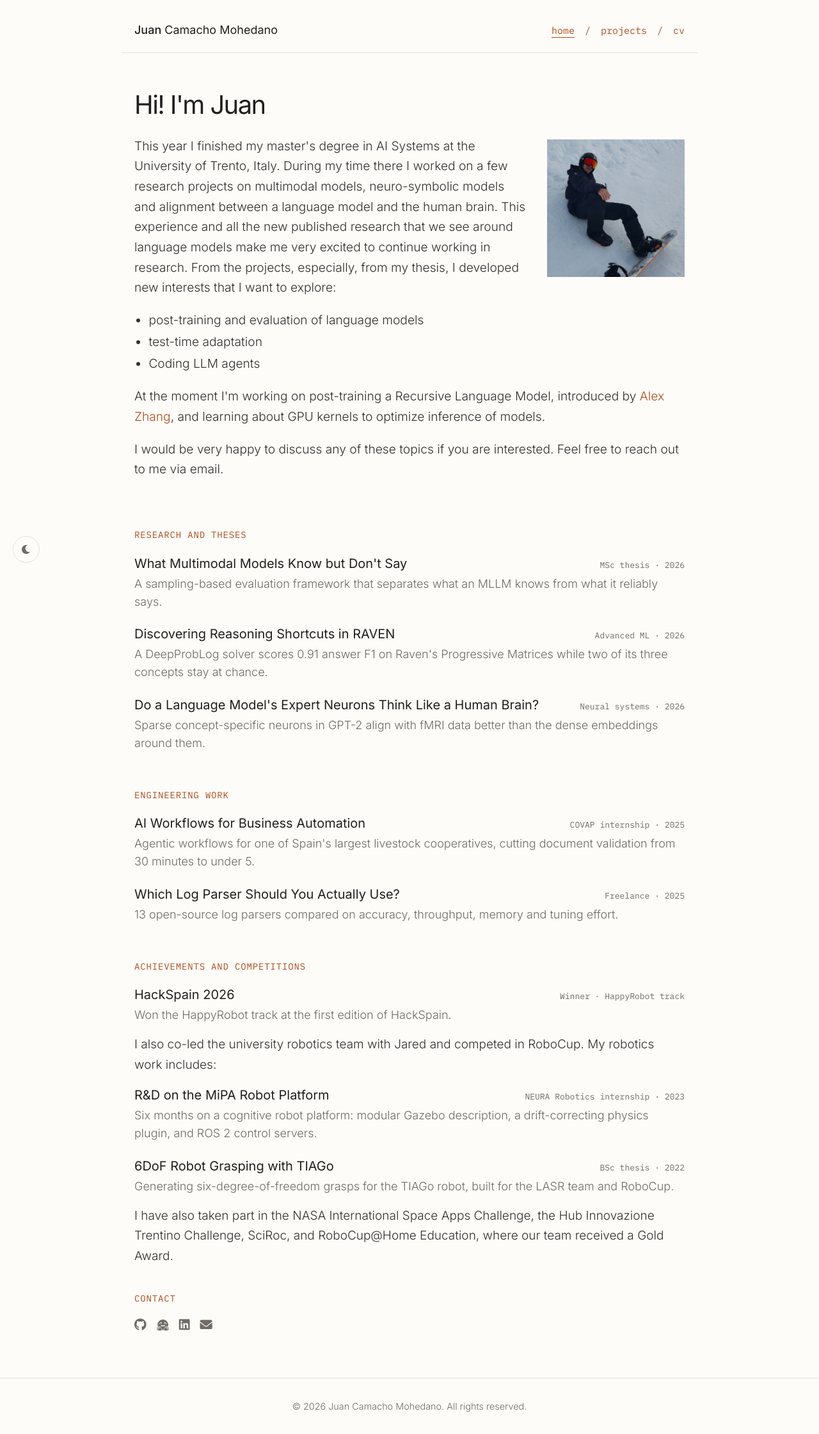
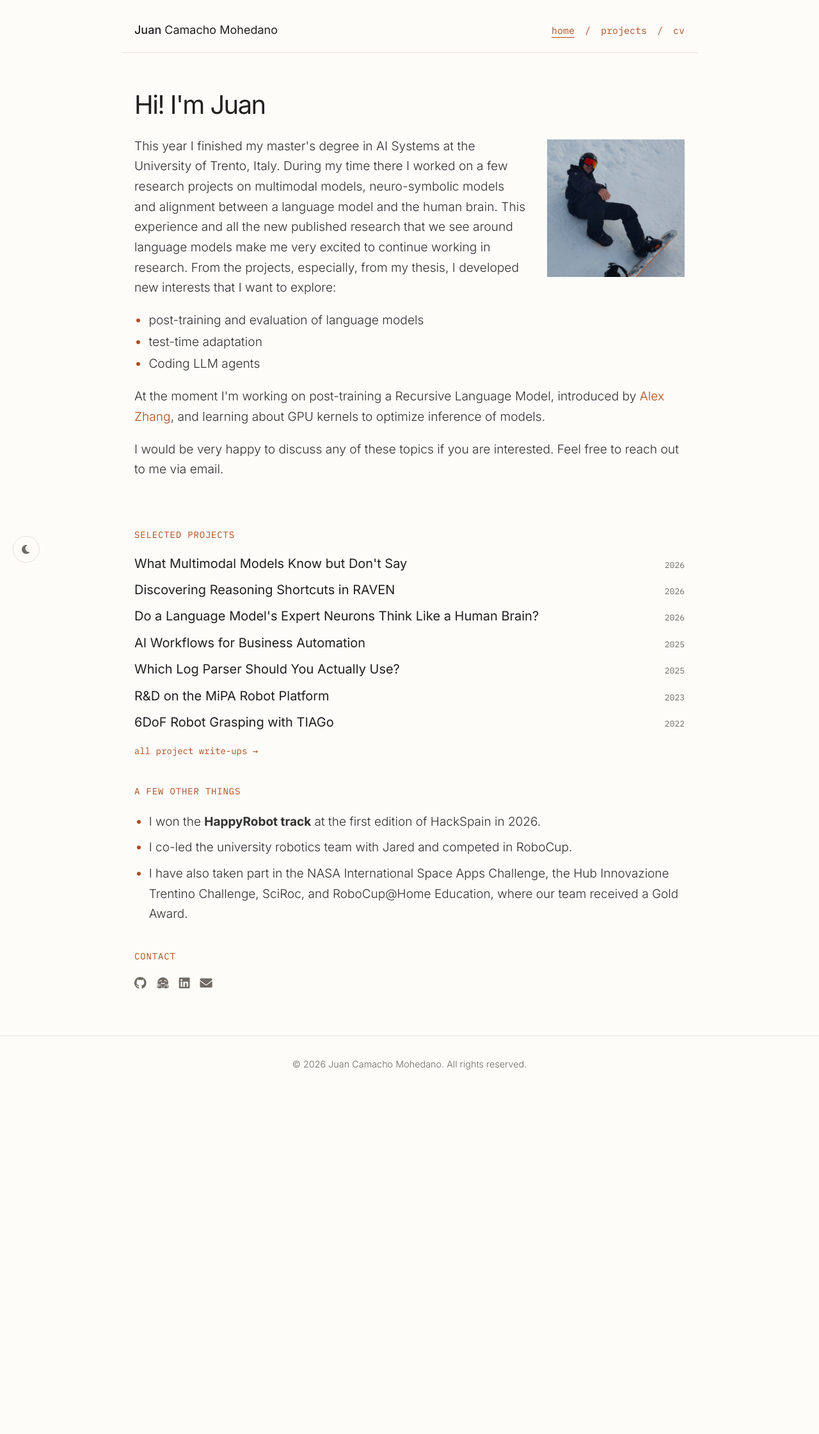
Before and after one commit to jucamohedano/jucamohedano.github.io, a Jekyll site: the page built from index.md, in a window 1280 px wide. Shown: the whole page at 64% size. Built offline with Jekyll 4.4.1, drawn with Linux system fonts in a browser that asks for light colours; after the commit the page ends 1708 px from its top, so only the background shows below that.

Commit message:
Simplify homepage and style project notes

```diff
--- a/css/styles.css
+++ b/css/styles.css
@@ -406,11 +406,11 @@ html:not([data-theme]) .theme-toggle {
 }
 
 .home-list li {
-    padding: 0 0 1.5rem;
+    padding: 0 0 0.9rem;
 }
 
 .home-list li:last-child {
-    padding-bottom: 1rem;
+    padding-bottom: 0;
 }
 
 .hl-top {
@@ -443,11 +443,23 @@ html:not([data-theme]) .theme-toggle {
     white-space: nowrap;
 }
 
-.hl-desc {
-    margin: 0.25rem 0 0;
-    font-size: 1.125rem;
-    line-height: 1.55;
-    color: var(--text-muted);
+.all-projects {
+    margin: 1.25rem 0 0;
+    font-family: "IBM Plex Mono", "SFMono-Regular", Consolas, monospace;
+    font-size: 0.875rem;
+}
+
+.notables {
+    padding-left: 1.2em;
+}
+
+.notables li {
+    margin-bottom: 0.6rem;
+}
+
+.notables li::marker,
+.bio ul.interests li::marker {
+    color: var(--accent);
 }
 
 /* Footer */
@@ -550,14 +562,26 @@ footer p {
     }
 }
 
-/* Blog Post Styles */
+/* Individual project notes */
+.post-back {
+    display: inline-block;
+    margin-bottom: 1.75rem;
+    font-family: "IBM Plex Mono", "SFMono-Regular", Consolas, monospace;
+    font-size: 0.875rem;
+    font-weight: 400;
+}
+
 .post-header {
     margin-bottom: 2.5rem;
 }
 
 .post-header .post-title {
-    margin: 0 0 0.5rem;
-    line-height: 1.2;
+    margin: 0 0 1rem;
+    font-size: clamp(1.75rem, 4vw, 2.5rem);
+    font-weight: 400;
+    letter-spacing: -0.03em;
+    line-height: 1.25;
+    overflow-wrap: anywhere;
 }
 
 .post-header .post-meta {
@@ -567,19 +591,37 @@ footer p {
 .post-content {
     margin-bottom: 2rem;
     font-size: 1.375rem;
+    line-height: 1.7;
+    overflow-wrap: break-word;
 }
 
 .post-content h2 {
     margin-top: 2.5rem;
+    margin-bottom: 1rem;
+    color: var(--accent);
+    font-size: 1.5rem;
+    font-weight: 400;
+    letter-spacing: -0.02em;
+}
+
+.post-content ul,
+.post-content ol {
+    padding-left: 1.4em;
 }
 
 .post-content li {
     margin-bottom: 0.4rem;
 }
 
+.post-content li::marker {
+    color: var(--accent);
+    font-family: "IBM Plex Mono", "SFMono-Regular", Consolas, monospace;
+}
+
 .post-content h3 {
     margin-top: 1.75rem;
-    font-size: 1.5rem;
+    font-size: 1.375rem;
+    font-weight: 500;
 }
 
 .post-content strong {
@@ -595,6 +637,40 @@ footer p {
 
 .post-content img:hover {
     opacity: 0.9;
+}
+
+.post-content img + em,
+.post-content p > em:only-child {
+    color: var(--text-muted);
+    font-size: 0.9em;
+    line-height: 1.6;
+}
+
+.post-content blockquote {
+    border-left-width: 2px;
+    font-size: inherit;
+}
+
+.post-content table {
+    display: block;
+    max-width: 100%;
+    margin: 1.5rem 0;
+    overflow-x: auto;
+    border-collapse: collapse;
+    font-size: 0.9em;
+    font-variant-numeric: tabular-nums;
+}
+
+.post-content th,
+.post-content td {
+    padding: 0.6rem 0.75rem;
+    border-bottom: 1px solid var(--border-color);
+    text-align: left;
+}
+
+.post-content th {
+    color: var(--heading-color);
+    font-weight: 500;
 }
 
 /* Inline SVG diagrams: theme-aware, scale with the column */
@@ -626,14 +702,45 @@ footer p {
     margin-top: 3rem;
     padding-top: 1.5rem;
     border-top: 1px solid var(--border-color);
+    gap: 1.5rem;
+    font-size: 1.125rem;
+    line-height: 1.5;
 }
 
 .post-navigation a {
-    max-width: 45%;
+    flex: 0 1 50%;
+    min-width: 0;
+    color: var(--heading-color);
+    overflow-wrap: anywhere;
+}
+
+.post-navigation a:hover {
+    color: var(--accent);
+}
+
+.post-navigation-label {
+    display: block;
+    margin-bottom: 0.5rem;
+    color: var(--accent);
+    font-family: "IBM Plex Mono", "SFMono-Regular", Consolas, monospace;
+    font-size: 0.75rem;
+    font-weight: 400;
 }
 
 .post-navigation .next {
     margin-left: auto;
+    text-align: right;
+}
+
+@media (max-width: 600px) {
+    .post-navigation {
+        flex-direction: column;
+    }
+
+    .post-navigation .next {
+        margin-left: 0;
+        text-align: left;
+    }
 }
 
 /* Syntax Highlighting */
--- a/index.md
+++ b/index.md
@@ -31,89 +31,66 @@ layout: default
     </p>
 </section>
 
-<section id="research">
-    <h2 class="section-title">research and theses</h2>
+<section id="projects">
+    <h2 class="section-title">selected projects</h2>
     <ul class="home-list">
         <li>
             <div class="hl-top">
                 <h3 class="hl-title"><a href="/blog/2026/07/22/what-multimodal-models-know/">What Multimodal Models Know but Don't Say</a></h3>
-                <span class="hl-meta">MSc thesis · 2026</span>
+                <time class="hl-meta" datetime="2026-07-22">2026</time>
             </div>
-            <p class="hl-desc">A sampling-based evaluation framework that separates what an MLLM knows from what it reliably says.</p>
         </li>
         <li>
             <div class="hl-top">
                 <h3 class="hl-title"><a href="/blog/2026/06/22/reasoning-shortcuts-raven/">Discovering Reasoning Shortcuts in RAVEN</a></h3>
-                <span class="hl-meta">Advanced ML · 2026</span>
+                <time class="hl-meta" datetime="2026-06-22">2026</time>
             </div>
-            <p class="hl-desc">A DeepProbLog solver scores 0.91 answer F1 on Raven's Progressive Matrices while two of its three concepts stay at chance.</p>
         </li>
         <li>
             <div class="hl-top">
                 <h3 class="hl-title"><a href="/blog/2026/02/19/expert-neurons-brain-alignment/">Do a Language Model's Expert Neurons Think Like a Human Brain?</a></h3>
-                <span class="hl-meta">Neural systems · 2026</span>
+                <time class="hl-meta" datetime="2026-02-19">2026</time>
             </div>
-            <p class="hl-desc">Sparse concept-specific neurons in GPT-2 align with fMRI data better than the dense embeddings around them.</p>
         </li>
-    </ul>
-</section>
-
-<section id="engineering">
-    <h2 class="section-title">engineering work</h2>
-    <ul class="home-list">
         <li>
             <div class="hl-top">
                 <h3 class="hl-title"><a href="/blog/2025/07/31/covap-ai-internship/">AI Workflows for Business Automation</a></h3>
-                <span class="hl-meta">COVAP internship · 2025</span>
+                <time class="hl-meta" datetime="2025-07-31">2025</time>
             </div>
-            <p class="hl-desc">Agentic workflows for one of Spain's largest livestock cooperatives, cutting document validation from 30 minutes to under 5.</p>
         </li>
         <li>
             <div class="hl-top">
                 <h3 class="hl-title"><a href="/blog/2025/05/31/benchmarking-log-parsers/">Which Log Parser Should You Actually Use?</a></h3>
-                <span class="hl-meta">Freelance · 2025</span>
+                <time class="hl-meta" datetime="2025-05-31">2025</time>
             </div>
-            <p class="hl-desc">13 open-source log parsers compared on accuracy, throughput, memory and tuning effort.</p>
         </li>
-    </ul>
-</section>
-
-<section id="robotics">
-    <h2 class="section-title">achievements and competitions</h2>
-    <ul class="home-list">
-        <li>
-            <div class="hl-top">
-                <h3 class="hl-title">HackSpain 2026</h3>
-                <span class="hl-meta">Winner · HappyRobot track</span>
-            </div>
-            <p class="hl-desc">Won the HappyRobot track at the first edition of HackSpain.</p>
-        </li>
-    </ul>
-    <p>
-        I also co-led the university robotics team with Jared and competed in
-        RoboCup. My robotics work includes:
-    </p>
-    <ul class="home-list">
         <li>
             <div class="hl-top">
                 <h3 class="hl-title"><a href="/blog/2023/06/30/neura-robotics-internship/">R&amp;D on the MiPA Robot Platform</a></h3>
-                <span class="hl-meta">NEURA Robotics internship · 2023</span>
+                <time class="hl-meta" datetime="2023-06-30">2023</time>
             </div>
-            <p class="hl-desc">Six months on a cognitive robot platform: modular Gazebo description, a drift-correcting physics plugin, and ROS 2 control servers.</p>
         </li>
         <li>
             <div class="hl-top">
                 <h3 class="hl-title"><a href="/blog/2022/05/01/bsc-thesis-robot-grasping/">6DoF Robot Grasping with TIAGo</a></h3>
-                <span class="hl-meta">BSc thesis · 2022</span>
+                <time class="hl-meta" datetime="2022-05-01">2022</time>
             </div>
-            <p class="hl-desc">Generating six-degree-of-freedom grasps for the TIAGo robot, built for the LASR team and RoboCup.</p>
         </li>
     </ul>
-    <p>
-        I have also taken part in the NASA International Space Apps Challenge,
-        the Hub Innovazione Trentino Challenge, SciRoc, and RoboCup@Home
-        Education, where our team received a Gold Award.
-    </p>
+    <p class="all-projects"><a href="{{ "/projects/" | relative_url }}">all project write-ups &rarr;</a></p>
+</section>
+
+<section id="achievements">
+    <h2 class="section-title">a few other things</h2>
+    <ul class="notables">
+        <li>I won the <strong>HappyRobot track</strong> at the first edition of HackSpain in 2026.</li>
+        <li>I co-led the university robotics team with Jared and competed in RoboCup.</li>
+        <li>
+            I have also taken part in the NASA International Space Apps Challenge,
+            the Hub Innovazione Trentino Challenge, SciRoc, and RoboCup@Home
+            Education, where our team received a Gold Award.
+        </li>
+    </ul>
 </section>
 
 <section id="contact">
```
Also changed, not shown: AGENTS.md (+2 -2 lines), _layouts/post.html (+6 -5 lines).
